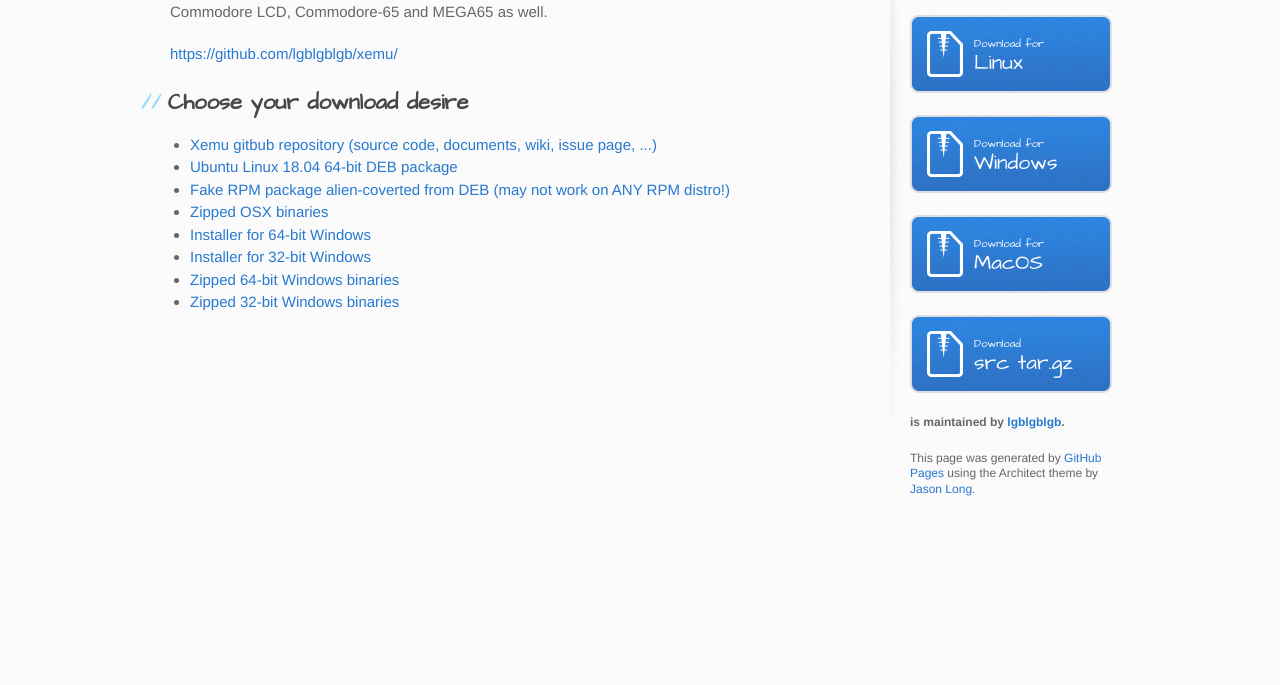
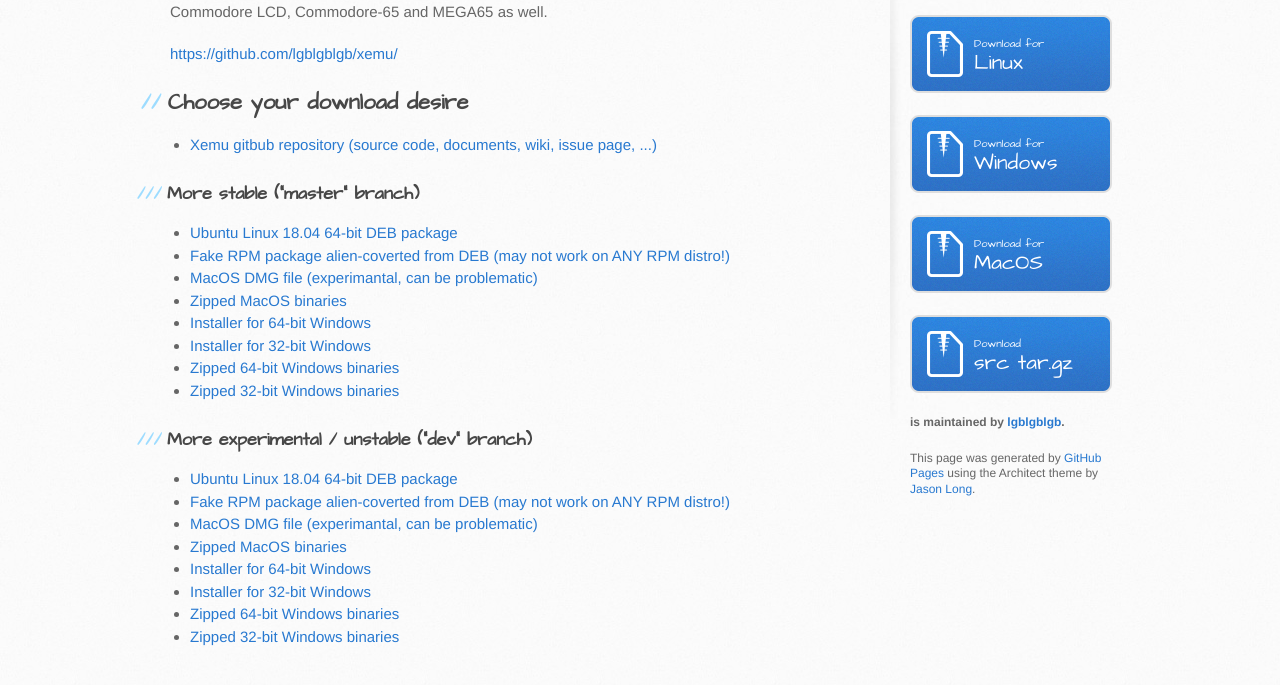
Before and after one commit to lgblgblgb/xemu, a plain HTML site: page index.html in a window 1280 px wide. Shown: the part 317-1002 px from the top of the page. Before the commit the page ends 857 px from the top, so only its background shows below. Drawn offline with Linux system fonts and the light colour scheme.

Commit message:
Update index.html

```diff
--- a/index.html
+++ b/index.html
@@ -38,18 +38,32 @@ including the Commodore LCD, Commodore-65 and MEGA65 as well.</p>
 
           <h2>Choose your download desire</h2>
 
+ <ul><li><a href="https://github.com/lgblgblgb/xemu/">Xemu gitbub repository (source code, documents, wiki, issue page, ...)</a></li>
+          </ul>
+
+          <h3>More stable ("master" branch)</h3>
 <ul>
-<li><a href="https://github.com/lgblgblgb/xemu/">Xemu gitbub repository (source code, documents, wiki, issue page, ...)</a></li>
-<li><a href="https://github.com/lgblgblgb/xemu-binaries/raw/binary-linux/xemu_current_amd64.deb">Ubuntu Linux 18.04 64-bit DEB package</a></li>
-<li><a href="https://github.com/lgblgblgb/xemu-binaries/raw/binary-linux/xemu-current-1.x86_64.rpm">Fake RPM package alien-coverted from DEB (may not work on ANY RPM distro!)</a></li>
-<li><a href="https://github.com/lgblgblgb/xemu-binaries/raw/binary-osx/xemu-binaries-osx.zip">Zipped OSX binaries</a></li>
-<li><a href="https://github.com/lgblgblgb/xemu-binaries/raw/binary-windows/install-xemu-win64.exe">Installer for 64-bit Windows</a></li>
-<li><a href="https://github.com/lgblgblgb/xemu-binaries/raw/binary-windows/install-xemu-win32.exe">Installer for 32-bit Windows</a></li>
-<li><a href="https://github.com/lgblgblgb/xemu-binaries/raw/binary-windows/xemu-binaries-win64.zip">Zipped 64-bit Windows binaries</a></li>
-<li><a href="https://github.com/lgblgblgb/xemu-binaries/raw/binary-windows/xemu-binaries-win32.zip">Zipped 32-bit Windows binaries</a></li>
+<li><a href="https://github.com/lgblgblgb/xemu-binaries/raw/binary-linux-master/xemu_current_amd64.deb">Ubuntu Linux 18.04 64-bit DEB package</a></li>
+<li><a href="https://github.com/lgblgblgb/xemu-binaries/raw/binary-linux-master/xemu-current-1.x86_64.rpm">Fake RPM package alien-coverted from DEB (may not work on ANY RPM distro!)</a></li>
+<li><a href="https://github.com/lgblgblgb/xemu-binaries/raw/binary-osx-master/Xemu-Installer.dmg">MacOS DMG file (experimantal, can be problematic)</a></li>
+<li><a href="https://github.com/lgblgblgb/xemu-binaries/raw/binary-osx-master/xemu-binaries-osx.zip">Zipped MacOS binaries</a></li>
+<li><a href="https://github.com/lgblgblgb/xemu-binaries/raw/binary-windows-master/install-xemu-win64.exe">Installer for 64-bit Windows</a></li>
+<li><a href="https://github.com/lgblgblgb/xemu-binaries/raw/binary-windows-master/install-xemu-win32.exe">Installer for 32-bit Windows</a></li>
+<li><a href="https://github.com/lgblgblgb/xemu-binaries/raw/binary-windows-master/xemu-binaries-win64.zip">Zipped 64-bit Windows binaries</a></li>
+<li><a href="https://github.com/lgblgblgb/xemu-binaries/raw/binary-windows-master/xemu-binaries-win32.zip">Zipped 32-bit Windows binaries</a></li>
 </ul>
+          <h3>More experimental / unstable ("dev" branch)</h3>
 
-
+<ul>
+<li><a href="https://github.com/lgblgblgb/xemu-binaries/raw/binary-linux-dev/xemu_current_amd64.deb">Ubuntu Linux 18.04 64-bit DEB package</a></li>
+<li><a href="https://github.com/lgblgblgb/xemu-binaries/raw/binary-linux-dev/xemu-current-1.x86_64.rpm">Fake RPM package alien-coverted from DEB (may not work on ANY RPM distro!)</a></li>
+<li><a href="https://github.com/lgblgblgb/xemu-binaries/raw/binary-osx-dev/Xemu-Installer.dmg">MacOS DMG file (experimantal, can be problematic)</a></li>
+<li><a href="https://github.com/lgblgblgb/xemu-binaries/raw/binary-osx-dev/xemu-binaries-osx.zip">Zipped MacOS binaries</a></li>
+<li><a href="https://github.com/lgblgblgb/xemu-binaries/raw/binary-windows-dev/install-xemu-win64.exe">Installer for 64-bit Windows</a></li>
+<li><a href="https://github.com/lgblgblgb/xemu-binaries/raw/binary-windows-dev/install-xemu-win32.exe">Installer for 32-bit Windows</a></li>
+<li><a href="https://github.com/lgblgblgb/xemu-binaries/raw/binary-windows-dev/xemu-binaries-win64.zip">Zipped 64-bit Windows binaries</a></li>
+<li><a href="https://github.com/lgblgblgb/xemu-binaries/raw/binary-windows-dev/xemu-binaries-win32.zip">Zipped 32-bit Windows binaries</a></li>
+</ul>
 
         </section>
 
```
